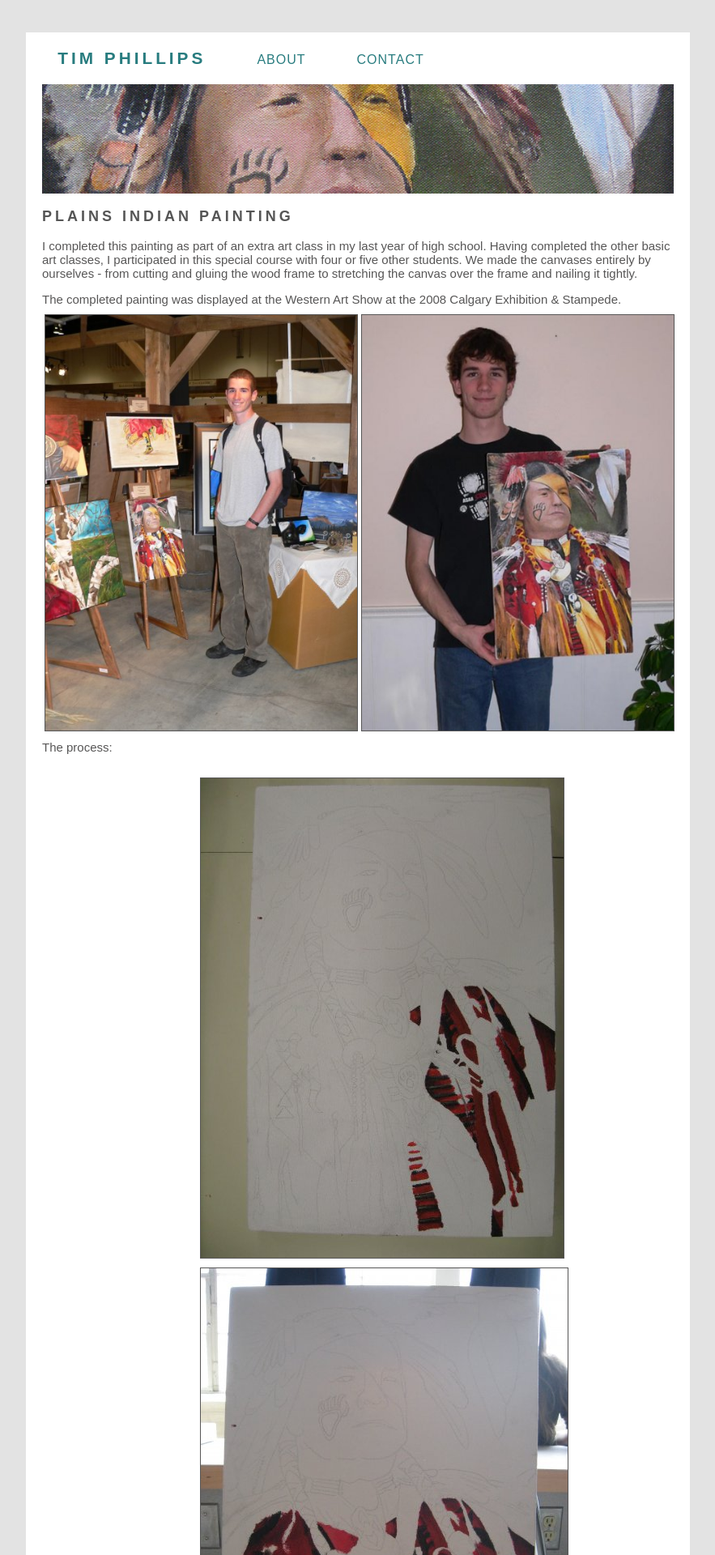
After one commit to timphillips/tim-phillips.com, a PHP site: page /projects/plains-indian/index.php in a window 1280 px wide. The commit adds this page. Shown: the top 1920 px of the page at 81% size, without its empty margins (198-1081 px from the left). Run offline with PHP 8.4, Linux system fonts and the light colour scheme; data that the repository does not hold is empty; some libraries are stand-ins or nearby versions.

Commit message:
Adding project page for plains indian painting.

```diff
--- /dev/null
+++ b/projects/plains-indian/index.php
@@ -0,0 +1,50 @@
+<!DOCTYPE HTML PUBLIC "-//W3C//DTD HTML 4.01 Transitional//EN" "http://www.w3.org/TR/html4/loose.dtd">
+<html>
+<head>
+    <title>Tim Phillips | Plains Indian Painting</title>
+    <link REL=StyleSheet HREF="../../style/stylesheet.css" TYPE="text/css" MEDIA=screen>
+    <script src="http://ajax.googleapis.com/ajax/libs/jquery/1.2.6/jquery.min.js"></script>
+    <script type="text/javascript" src="../../javascript/javascript.js"></script>
+</head>
+<body>
+
+<?php include($_SERVER['DOCUMENT_ROOT'].'/includes/header.php'); ?>
+
+<div id="content">
+	<img alt="Plains Indian Painting" src="images/banner.jpg" class="banner">
+	<h3>Plains Indian Painting</h3>
+    <p>I completed this painting as part of an extra art class in my last year of high school. Having completed the other basic art classes, I participated in this special course with four or five other students. We made the canvases entirely by ourselves - from cutting and gluing the wood frame to stretching the canvas over the frame and nailing it tightly.  </p>
+
+    <p>The completed painting was displayed at the Western Art Show at the 2008 Calgary Exhibition & Stampede. </p>
+
+    <!-- Yes, I am using a table. Sorry.-->
+    <table cellspacing="2">
+        <tr>
+            <td><img src="images/CalgaryStampede.jpg" alt="Calgary Stampede" border="1" width="385" height="513.4"></td>
+            <td><img src="images/HoldingDone.jpg" alt="Calgary Stampede" border="1" width="385" height="513.4"></td>
+        </tr>
+    </table>
+
+    <p>The process:</p>
+    <br><br>
+    <div style="width: 50%; margin: 0 auto;">
+        <img src="images/1.jpg" alt="Calgary Stampede" border="1"><br>
+        <img src="images/2.jpg" alt="Calgary Stampede" border="1"><br>
+        <img src="images/3.jpg" alt="Calgary Stampede" border="1"><Br>
+        <img src="images/4.jpg" alt="Calgary Stampede" border="1"><br>
+        <img src="images/5.jpg" alt="Calgary Stampede" border="1"><br>
+        <img src="images/6.jpg" alt="Calgary Stampede" border="1"><br>
+        <img src="images/7.jpg" alt="Calgary Stampede" border="1"><br>
+        <img src="images/8.jpg" alt="Calgary Stampede" border="1"><br>
+        <img src="images/9.jpg" alt="Calgary Stampede" border="1"><br>
+        <img src="images/10.jpg" alt="Calgary Stampede" border="1"><br>
+        <img src="images/11.jpg" alt="Calgary Stampede" border="1"><br>
+        <br><br><br>
+        <p><a href="#top">Top</a></p>
+    </div>
+</div>
+
+<?php include($_SERVER['DOCUMENT_ROOT'].'/includes/footer.php'); ?>
+
+</body>
+</html>
--- a/style/stylesheet.css
+++ b/style/stylesheet.css
@@ -168,7 +168,7 @@ ul#scrollingNav li a:hover, ul#navigation li a.active {
 }
 
 .subtext {
-    font-size: 0.8em;
+    font-size: 0.9em;
 }
 
 img.banner {
```
Also changed, not shown: projects/plains-indian/images/1.jpg (added), projects/plains-indian/images/10.jpg (added), projects/plains-indian/images/11.jpg (added), projects/plains-indian/images/2.jpg (added), projects/plains-indian/images/3.jpg (added), projects/plains-indian/images/4.jpg (added), projects/plains-indian/images/5.jpg (added), projects/plains-indian/images/6.jpg (added), projects/plains-indian/images/7.jpg (added), projects/plains-indian/images/8.jpg (added), projects/plains-indian/images/9.jpg (added), projects/plains-indian/images/CalgaryStampede.jpg (added), projects/plains-indian/images/HoldingDone.jpg (added), projects/plains-indian/images/PlainsIndian.jpg (added), 1 more files, 1 other file.
